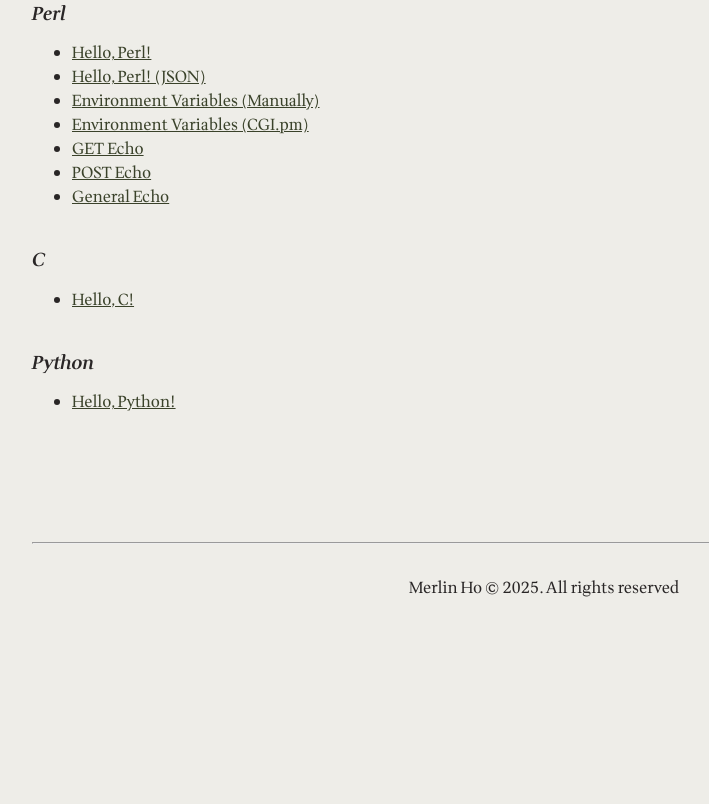
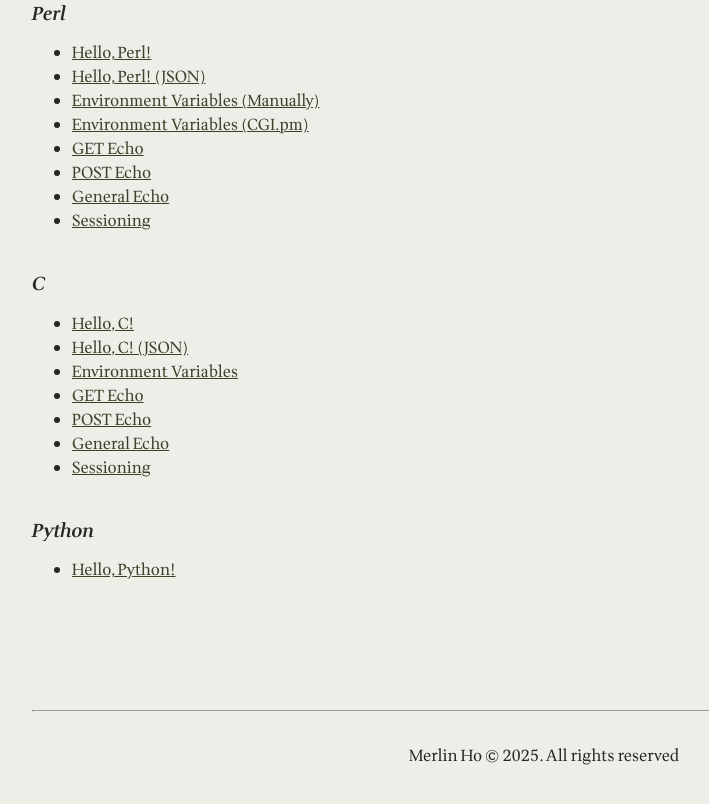
Before and after one commit to clairvoyage/merlin-droplet-server, a plain HTML site: page merlins-tower.org/public_html/index.html in a window 1280 px wide. Shown: the part 721-1525 px from the top of the page, without its empty margins (96-805 px from the left). Before the commit the page ends 1395 px from the top, so only its background shows below. Drawn offline with Linux system fonts and the light colour scheme.

Commit message:
added form htmls for part 0

```diff
--- a/merlins-tower.org/public_html/index.html
+++ b/merlins-tower.org/public_html/index.html
@@ -74,6 +74,9 @@
         <li>
           <a href="cgi-bin/perl-general-echo.pl">General Echo</a>
         </li>
+        <li>
+          <a href="perl-cgiform.html">Sessioning</a>
+        </li>
     </ul>
     <br>
 
@@ -81,6 +84,24 @@
     <ul>
         <li>
           <a href="cgi-bin/c-hello-html-world.cgi">Hello, C!</a>
+        </li>
+        <li>
+          <a href="cgi-bin/c-hello-json-world.cgi">Hello, C! (JSON)</a>
+        </li>
+        <li>
+          <a href="cgi-bin/c-env.cgi">Environment Variables</a>
+        </li>
+        <li>
+          <a href="cgi-bin/c-hello-html-world.cgi">GET Echo</a>
+        </li>
+        <li>
+          <a href="cgi-bin/c-hello-html-world.cgi">POST Echo</a>
+        </li>
+        <li>
+          <a href="cgi-bin/c-hello-html-world.cgi">General Echo</a>
+        </li>
+        <li>
+          <a href="cgi-bin/c-hello-html-world.cgi">Sessioning</a>
         </li>
     </ul>
     <br>
```
Also changed, not shown: merlins-tower.org/public_html/c-cgiform.html (added, +24 -0 lines), merlins-tower.org/public_html/perl-cgiform.html (added, +24 -0 lines). Lines whose indentation alone changed are shown as unchanged.
